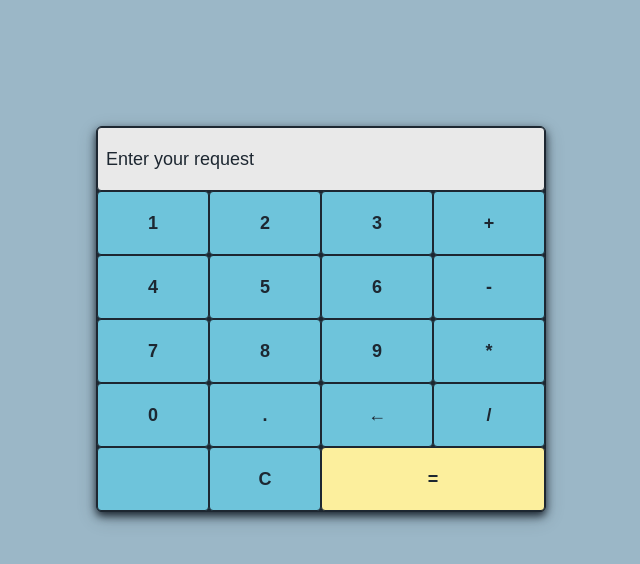
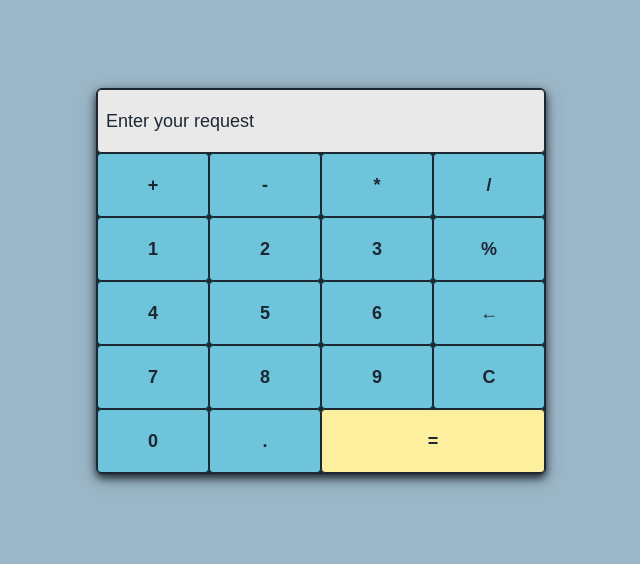
Before and after one commit to Lilith-debug/newCalculator, a plain HTML site: page index.html in a window 1280 px wide. Shown: the whole page, without its empty margins (319-959 px from the left). Drawn offline with Linux system fonts and the light colour scheme.

Commit message:
Add percentage button to calculator

```diff
--- a/index.html
+++ b/index.html
@@ -15,32 +15,32 @@
                     </div>
                 </div>
                 <div class="first row">
+                    <button id="add">+</button>
+                    <button id="substract">-</button>
+                    <button id="multiply">*</button>
+                    <button id="divide">/</button>
+                </div>
+                <div class="second row">
                     <button id="one">1</button>
                     <button id="two">2</button>
                     <button id="three">3</button>
-                    <button id="add">+</button>
+                    <button id="percentage">%</button>
                 </div>
-                <div class="second row">
+                <div class="third row">
                     <button id="four">4</button>
                     <button id="five">5</button>
                     <button id="six">6</button>
-                    <button id="substract">-</button>
+                    <button id="backspace">&#x2190;</button>
                 </div>
-                <div class="third row">
+                <div class="fourth row">
                     <button id="seven">7</button>
                     <button id="eight">8</button>
                     <button id="nine">9</button>
-                    <button id="multiply">*</button>
+                    <button id="clear">C</button>
                 </div>
-                <div class="fourth row">
+                <div class="fifth row">
                     <button id="zero">0</button>
                     <button id="point">.</button>
-                    <button id="backspace">&#x2190;</button>
-                    <button id="divide">/</button>
-                </div>
-                <div class="fifth row">
-                    <button></button>
-                    <button id="clear">C</button>
                     <button id="equals">=</button>
                 </div>
             </div>
--- a/style.css
+++ b/style.css
@@ -7,7 +7,7 @@ body {
     flex-direction: column;
     justify-content: center;
     align-items: center;
-    margin-top: 10%;
+    margin-top: 7%;
 }
 
 .calculator {
```
